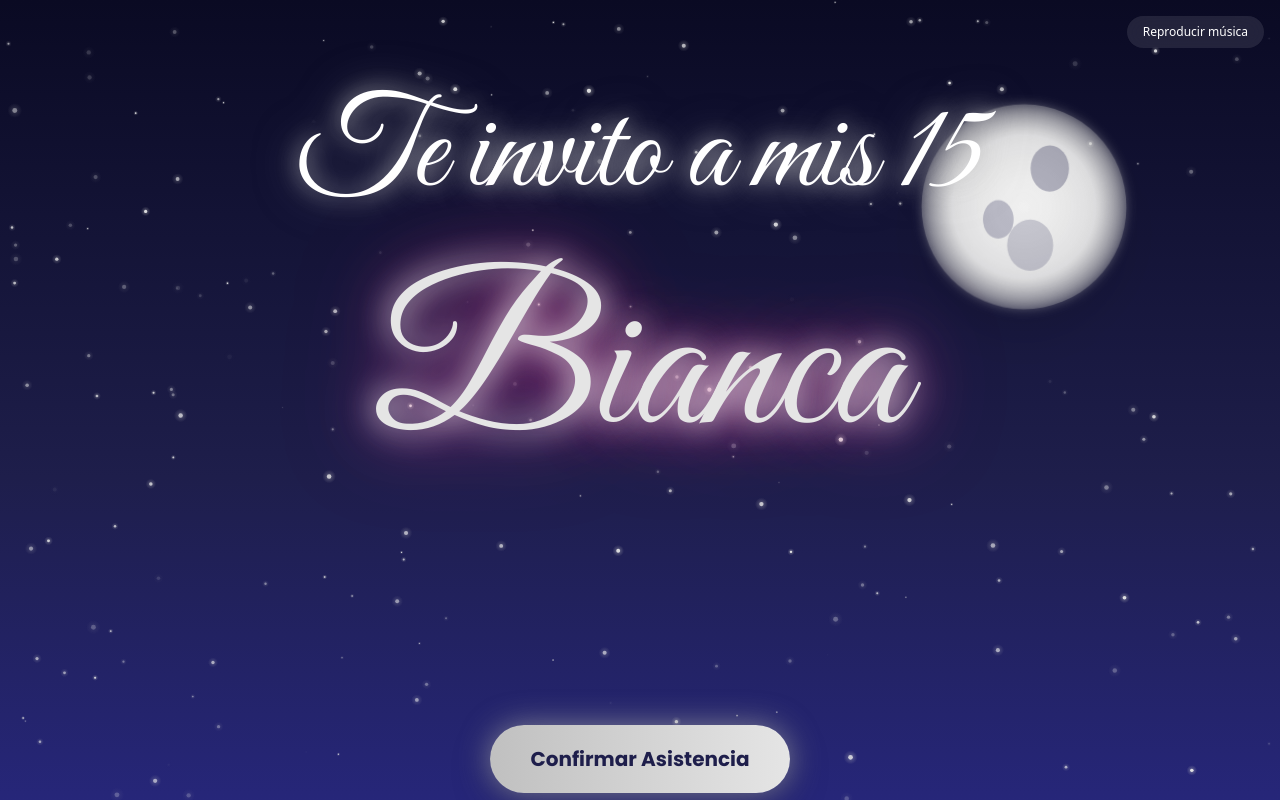
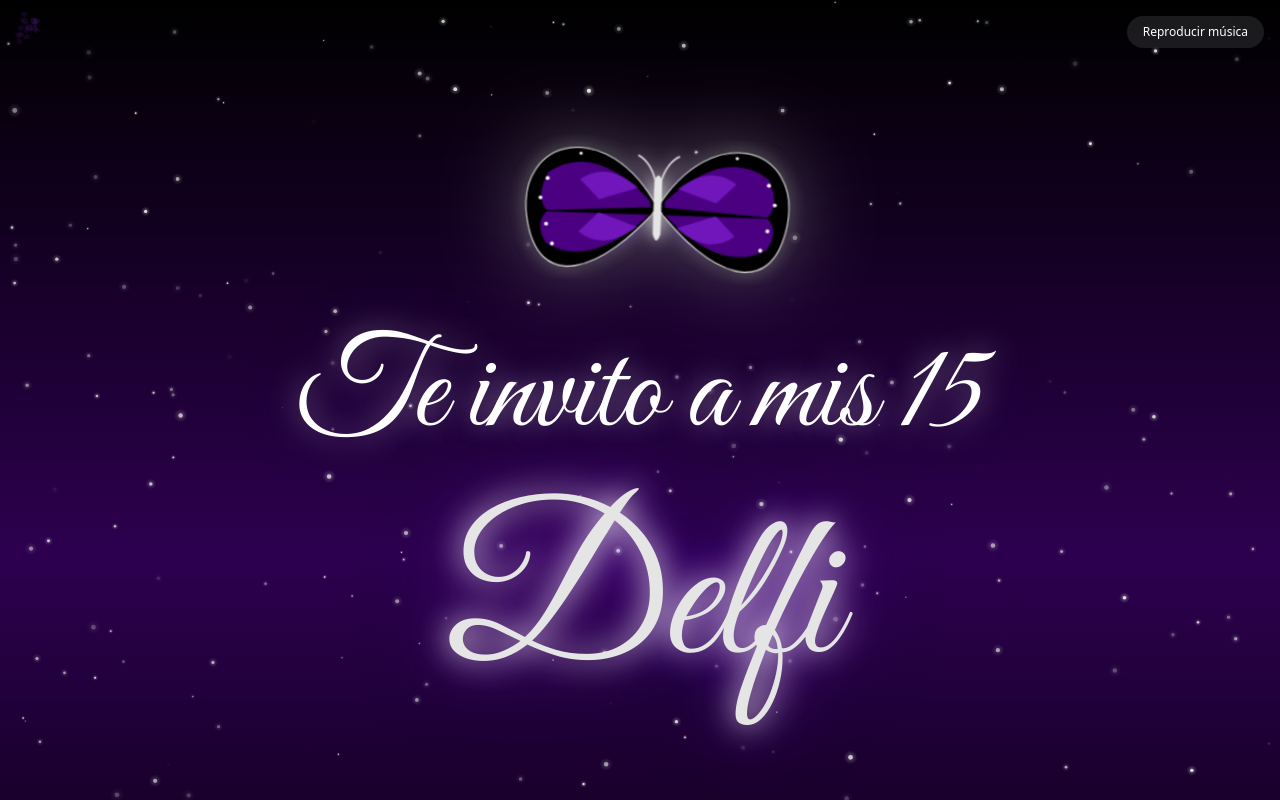
Before and after one commit to Facu14carrizo/Mis15Bianca, a React (Vite) app: page / in a window 1280 px wide. Built offline with nearby package versions, Linux system fonts and the light colour scheme.

Commit message:
origin main

```diff
--- a/package.json
+++ b/package.json
@@ -1,5 +1,5 @@
 {
-  "name": "vite-react-typescript-starter",
+  "name": "vite-react-typescript-delfi",
   "private": true,
   "version": "0.0.0",
   "type": "module",
--- a/src/App.tsx
+++ b/src/App.tsx
@@ -134,7 +134,7 @@ function App() {
   };
 
   return (
-    <div className="relative min-h-screen bg-[#0A0A23]">
+    <div className="relative min-h-screen bg-[#000000]">
       {/* Elemento audio HTML con autoplay para mejor compatibilidad */}
       <audio
         ref={(el) => {
--- a/src/components/Footer.tsx
+++ b/src/components/Footer.tsx
@@ -3,7 +3,7 @@ import { Heart } from 'lucide-react';
 
 export default function Footer() {
   return (
-    <footer className="relative py-12 px-4 sm:px-6 lg:px-8 bg-gradient-to-b from-[#0A0A23] to-black">
+    <footer className="relative py-12 px-4 sm:px-6 lg:px-8 bg-gradient-to-b from-black to-[#2D004F]">
       <div className="max-w-4xl mx-auto">
         <div className="absolute inset-0 opacity-20">
           {[...Array(30)].map((_, i) => (
@@ -49,10 +49,10 @@ export default function Footer() {
                 className="text-[6rem] xs:text-[7rem] sm:text-[10rem] md:text-[12rem] lg:text-[14rem] font-script text-white leading-[0.8]"
                 style={{
                   fontFamily: "'Great Vibes', cursive",
-                  textShadow: '0 0 40px rgba(192, 192, 192, 0.6)'
+                  textShadow: '0 0 40px rgba(138, 43, 226, 0.6)'
                 }}
               >
-                Bianca
+                Delfi
               </h3>
             </div>
             <div className="flex items-center justify-center gap-2">
@@ -112,7 +112,7 @@ export default function Footer() {
                 WaveFrame Studio
                 <span className="absolute -bottom-1 left-0 w-0 h-0.5 bg-[#e60073] transition-all duration-300 group-hover:w-full"></span>
               </a>
-              para Bianca 🌟
+              para Delfi 🌟
             </p>
             <p className="text-[#C0C0C0]/60 text-sm mt-2" style={{ fontFamily: "'Poppins', sans-serif" }}>
               Una noche bajo las estrellas
--- a/src/components/Hero.tsx
+++ b/src/components/Hero.tsx
@@ -8,141 +8,247 @@ interface HeroProps {
 export default function Hero({ onRSVPClick }: HeroProps) {
   return (
     <section className="relative min-h-screen flex items-center justify-center overflow-hidden">
-      <div className="absolute inset-0 bg-gradient-to-b from-[#0A0A23] via-[#1E1E4B] to-[#2A2A8F]" style={{ zIndex: 0 }} />
+      <div className="absolute inset-0 bg-gradient-to-b from-[#000000] via-[#2D004F] to-[#000000]" style={{ zIndex: 0 }} />
       <StarField />
 
+      {/* Butterflies Background */}
+      <div className="absolute inset-0 pointer-events-none" style={{ zIndex: 1 }}>
+        {[...Array(8)].map((_, i) => (
           <motion.div
-        className="absolute top-20 right-10 md:right-20 lg:right-32"
+            key={i}
+            className="absolute"
+            initial={{
+              x: Math.random() * 100 + "%",
+              y: Math.random() * 100 + "%",
+              opacity: 0,
+              scale: 0.3 + Math.random() * 0.4
+            }}
             animate={{
-          y: [0, -20, 0],
-          rotate: [0, 5, 0],
+              x: [null, Math.random() * 100 + "%"],
+              y: [null, Math.random() * 100 + "%"],
+              opacity: [0, 0.6, 0],
+              scale: [0.3, 0.7, 0.3],
+              rotate: [0, 360]
             }}
             transition={{
-          duration: 6,
+              duration: 15 + Math.random() * 25,
+              repeat: Infinity,
+              ease: "linear"
+            }}
+          >
+            <svg width="30" height="30" viewBox="0 0 100 100" className="fill-[#8A2BE2] opacity-40">
+              <path d="M50 50 C 70 20 90 20 90 50 C 90 80 70 80 50 50 C 30 80 10 80 10 50 C 10 20 30 20 50 50" />
+            </svg>
+          </motion.div>
+        ))}
+      </div>
+
+      {/* Main Moon and Butterfly Graphic - Centered for Mobile Priority */}
+      <div className="relative z-10 flex flex-col items-center justify-center w-full pt-12 md:pt-0">
+        <motion.div
+          initial={{ opacity: 0, scale: 0.8 }}
+          animate={{ opacity: 1, scale: 1 }}
+          transition={{ duration: 1, delay: 0.2 }}
+          className="relative mb-[-40px] md:mb-[-80px]"
+        >
+          <motion.div
+            animate={{
+              y: [0, -15, 0],
+              rotate: [0, -2, 2, 0],
+            }}
+            transition={{
+              duration: 8,
               repeat: Infinity,
               ease: "easeInOut"
             }}
-        style={{ zIndex: 2 }}
           >
-        <div className="relative w-32 h-32 md:w-48 md:h-48 lg:w-64 lg:h-64">
-          <svg viewBox="0 0 200 200" className="w-full h-full drop-shadow-2xl">
+            <div className="relative w-48 h-48 sm:w-64 sm:h-64 md:w-80 md:h-80 lg:w-[400px] lg:h-[400px]">
+              <svg viewBox="0 0 400 400" className="w-full h-full drop-shadow-[0_0_40px_rgba(192,192,192,0.4)]">
                 <defs>
-              <radialGradient id="moonGlow" cx="50%" cy="50%" r="50%">
-                <stop offset="0%" style={{ stopColor: '#F0F0F0', stopOpacity: 1 }} />
-                <stop offset="70%" style={{ stopColor: '#E5E5E5', stopOpacity: 0.8 }} />
-                <stop offset="100%" style={{ stopColor: '#C0C0C0', stopOpacity: 0.3 }} />
-              </radialGradient>
-              <filter id="glow">
-                <feGaussianBlur stdDeviation="4" result="coloredBlur" />
-                <feMerge>
-                  <feMergeNode in="coloredBlur" />
-                  <feMergeNode in="SourceGraphic" />
-                </feMerge>
+                  <linearGradient id="silverGrad" x1="0%" y1="0%" x2="100%" y2="100%">
+                    <stop offset="0%" stopColor="#FFFFFF" />
+                    <stop offset="50%" stopColor="#C0C0C0" />
+                    <stop offset="100%" stopColor="#A0A0A0" />
+                  </linearGradient>
+                  <filter id="moonGlow">
+                    <feGaussianBlur stdDeviation="6" result="blur" />
+                    <feComposite in="SourceGraphic" in2="blur" operator="over" />
                   </filter>
                 </defs>
-            <circle cx="100" cy="100" r="80" fill="url(#moonGlow)" filter="url(#glow)" />
-            <ellipse cx="120" cy="70" rx="15" ry="18" fill="#1E1E4B" opacity="0.3" />
-            <ellipse cx="80" cy="110" rx="12" ry="15" fill="#1E1E4B" opacity="0.25" />
-            <ellipse cx="105" cy="130" rx="18" ry="20" fill="#1E1E4B" opacity="0.2" />
+
+                {/* Detailed Crescent Moon - Premium Silver */}
+                <path
+                  d="M200 40 A 160 160 0 1 0 200 360 A 130 130 0 1 1 200 40"
+                  fill="url(#silverGrad)"
+                  filter="url(#moonGlow)"
+                  className="drop-shadow-[0_0_30px_rgba(255,255,255,0.6)]"
+                />
+
+                {/* Detailed Butterfly over Moon - High Fidelity to Image */}
+                <motion.g
+                  animate={{
+                    scale: [1, 1.03, 1],
+                    rotateY: [0, 15, 0]
+                  }}
+                  transition={{ duration: 5, repeat: Infinity, ease: "easeInOut" }}
+                >
+                  <g transform="translate(140, 140) scale(1.3)" filter="url(#moonGlow)">
+                    {/* Wings Outline - Black/Deep Violet */}
+                    <path
+                      d="M60 60 C 100 -10 170 10 160 70 C 150 130 100 110 60 60 C 20 110 -30 130 -40 70 C -50 10 20 -10 60 60"
+                      fill="#000000"
+                      stroke="#E5E5E5"
+                      strokeWidth="0.8"
+                    />
+                    {/* Wings Main Panels - Vibrant Violet */}
+                    <g fill="#4B0082" stroke="#000000" strokeWidth="1">
+                      {/* Right Wing */}
+                      <path d="M65 55 Q 110 10 145 35 Q 155 55 145 65 L 65 60 Z" />
+                      <path d="M65 65 Q 110 110 145 90 Q 155 75 145 65 L 65 65 Z" />
+
+                      {/* Left Wing */}
+                      <path d="M55 55 Q 10 10 -25 35 Q -35 55 -25 65 L 55 60 Z" />
+                      <path d="M55 65 Q 10 110 -25 90 Q -35 75 -25 65 L 55 65 Z" />
+                    </g>
+
+                    {/* Inner Wing Details - Lighter Violet */}
+                    <g fill="#8A2BE2" opacity="0.6">
+                      <path d="M75 45 Q 100 25 120 40 L 105 55 Z" />
+                      <path d="M75 75 Q 100 95 120 80 L 105 65 Z" />
+                      <path d="M45 45 Q 20 25 0 40 L 15 55 Z" />
+                      <path d="M45 75 Q 20 95 0 80 L 15 65 Z" />
+                    </g>
+
+                    {/* Butterfly Body - Silver Highlight */}
+                    <path
+                      d="M57 40 Q 60 30 63 40 L 63 80 Q 60 90 57 80 Z"
+                      fill="#E5E5E5"
+                    />
+
+                    {/* Antennae */}
+                    <path
+                      d="M58 40 Q 54 25 44 20 M62 40 Q 66 25 76 20"
+                      fill="none"
+                      stroke="#E5E5E5"
+                      strokeWidth="1.2"
+                    />
+
+                    {/* Characteristic White/Silver dots on edges */}
+                    <g fill="#FFFFFF">
+                      <circle cx="145" cy="40" r="1.5" />
+                      <circle cx="150" cy="55" r="1.5" />
+                      <circle cx="145" cy="75" r="1.5" />
+                      <circle cx="140" cy="90" r="1.5" />
+
+                      <circle cx="-25" cy="40" r="1.5" />
+                      <circle cx="-30" cy="55" r="1.5" />
+                      <circle cx="-25" cy="75" r="1.5" />
+                      <circle cx="-20" cy="90" r="1.5" />
+
+                      <circle cx="120" cy="20" r="1.2" />
+                      <circle cx="0" cy="20" r="1.2" />
+                    </g>
+                  </g>
+                </motion.g>
               </svg>
-          <div className="absolute inset-0 bg-gradient-radial from-white/20 to-transparent rounded-full blur-2xl" />
             </div>
           </motion.div>
+        </motion.div>
 
-      <div className="relative z-10 text-center px-4 sm:px-6 lg:px-8 max-w-5xl mx-auto mt-20">
         <motion.div
           initial={{ opacity: 0, y: 30 }}
           animate={{ opacity: 1, y: 0 }}
-          transition={{ duration: 1, delay: 0.3 }}
+          transition={{ duration: 1, delay: 0.5 }}
+          className="text-center"
         >
           <motion.h1
-            className="font-script text-5xl xs:text-6xl sm:text-7xl md:text-8xl lg:text-9xl text-white mb-8 sm:mb-12 leading-none"
+            className="font-script text-5xl xs:text-6xl sm:text-7xl md:text-8xl lg:text-9xl text-white mb-6 md:mb-12 leading-none"
             style={{
-              textShadow: '0 0 20px rgba(192, 192, 192, 0.8), 0 0 40px rgba(192, 192, 192, 0.5), 0 0 60px rgba(192, 192, 192, 0.3)',
+              textShadow: '0 0 20px rgba(192, 192, 192, 0.4), 0 0 40px rgba(75, 0, 130, 0.3)',
               fontFamily: "'Great Vibes', cursive",
               lineHeight: 1.2
             }}
             animate={{
               textShadow: [
-                '0 0 20px rgba(192, 192, 192, 0.8), 0 0 40px rgba(192, 192, 192, 0.5)',
-                '0 0 30px rgba(192, 192, 192, 1), 0 0 60px rgba(192, 192, 192, 0.7)',
-                '0 0 20px rgba(192, 192, 192, 0.8), 0 0 40px rgba(192, 192, 192, 0.5)',
+                '0 0 20px rgba(192, 192, 192, 0.4), 0 0 40px rgba(75, 0, 130, 0.3)',
+                '0 0 30px rgba(192, 192, 192, 0.6), 0 0 60px rgba(75, 0, 130, 0.5)',
+                '0 0 20px rgba(192, 192, 192, 0.4), 0 0 40px rgba(75, 0, 130, 0.3)',
               ]
             }}
-            transition={{ duration: 3, repeat: Infinity }}
+            transition={{ duration: 4, repeat: Infinity }}
           >
             Te invito a mis 15
           </motion.h1>
-        </motion.div>
 
           <motion.div
             initial={{ opacity: 0, scale: 0.8 }}
             animate={{ opacity: 1, scale: 1 }}
-          transition={{ duration: 1, delay: 0.6 }}
+            transition={{ duration: 1, delay: 0.8 }}
           >
             <motion.h2
-            className="font-script text-[6rem] xs:text-[7rem] sm:text-[9rem] md:text-[11rem] lg:text-[13rem] text-[#E5E5E5] mb-8 leading-[0.9]"
+              className="font-script text-[6rem] xs:text-[7rem] sm:text-[9rem] md:text-[11rem] lg:text-[13rem] text-silver-bright mb-8 leading-[0.8]"
               style={{
-              textShadow: '0 0 10px #fff, 0 0 20px #fff, 0 0 30px #e60073, 0 0 40px #e60073, 0 0 50px #e60073, 0 0 60px #e60073, 0 0 70px #e60073',
+                textShadow: '0 0 15px #fff, 0 0 30px #8A2BE2, 0 0 45px #4B0082',
                 fontFamily: "'Great Vibes', cursive"
               }}
               animate={{
                 textShadow: [
-                '0 0 20px rgba(255,255,255,0.8), 0 0 40px rgba(255,105,180,0.6), 0 0 60px rgba(255,20,147,0.4)',
-                '0 0 40px rgba(255,255,255,1), 0 0 80px rgba(255,105,180,0.9), 0 0 120px rgba(255,20,147,0.7)',
-                '0 0 20px rgba(255,255,255,0.8), 0 0 40px rgba(255,105,180,0.6), 0 0 60px rgba(255,20,147,0.4)',
+                  '0 0 20px rgba(255,255,255,0.8), 0 0 40px rgba(138,43,226,0.6), 0 0 60px rgba(75,0,130,0.4)',
+                  '0 0 40px rgba(255,255,255,1), 0 0 80px rgba(138,43,226,0.9), 0 0 120px rgba(75,0,130,0.7)',
+                  '0 0 20px rgba(255,255,255,0.8), 0 0 40px rgba(138,43,226,0.6), 0 0 60px rgba(75,0,130,0.4)',
                 ]
               }}
               transition={{ duration: 3, repeat: Infinity, delay: 0.5 }}
             >
-            Bianca
+              Delfi
             </motion.h2>
           </motion.div>
 
           <motion.div
             initial={{ opacity: 0, y: 30 }}
             animate={{ opacity: 1, y: 0 }}
-          transition={{ duration: 1, delay: 0.9 }}
-          className="mt-48 sm:mt-64 relative z-10"
+            transition={{ duration: 1, delay: 1.1 }}
+            className="mt-24 sm:mt-32 md:mt-48 relative z-10"
           >
             <motion.button
               onClick={onRSVPClick}
-            className="group relative px-8 py-4 sm:px-10 sm:py-5 bg-gradient-to-r from-[#C0C0C0] to-[#E5E5E5] text-[#1E1E4B] font-bold text-lg sm:text-xl rounded-full overflow-hidden transition-all duration-300"
+              className="group relative px-8 py-4 sm:px-10 sm:py-5 bg-gradient-to-r from-[#4B0082] to-[#2D004F] text-white font-bold text-lg sm:text-xl rounded-full overflow-hidden transition-all duration-300 border border-silver/30"
               style={{
-              boxShadow: '0 0 30px rgba(192, 192, 192, 0.6), 0 10px 40px rgba(0, 0, 0, 0.3)',
+                boxShadow: '0 0 30px rgba(75, 0, 130, 0.4), 0 10px 40px rgba(0, 0, 0, 0.5)',
                 fontFamily: "'Poppins', sans-serif"
               }}
-            whileHover={{ scale: 1.05 }}
+              whileHover={{ scale: 1.05, boxShadow: '0 0 40px rgba(138, 43, 226, 0.6)' }}
               whileTap={{ scale: 0.95 }}
             >
               <span className="relative z-10">Confirmar Asistencia</span>
               <motion.div
-              className="absolute inset-0 bg-white"
+                className="absolute inset-0 bg-silver/20"
                 initial={{ scale: 0, opacity: 0 }}
-              whileHover={{ scale: 2, opacity: 0.3 }}
+                whileHover={{ scale: 2, opacity: 1 }}
                 transition={{ duration: 0.5 }}
               />
             </motion.button>
+          </motion.div>
         </motion.div>
 
         <motion.div
           initial={{ opacity: 0 }}
           animate={{ opacity: 1 }}
-          transition={{ duration: 1, delay: 1.2 }}
-          className="mt-20 sm:mt-32 relative z-10"
+          transition={{ duration: 1, delay: 1.4 }}
+          className="mt-12 sm:mt-20 md:mt-32 relative z-10"
         >
           <motion.div
             animate={{ y: [0, 10, 0] }}
             transition={{ duration: 2, repeat: Infinity }}
           >
-            <svg className="w-8 h-8 mx-auto text-[#C0C0C0]" fill="none" stroke="currentColor" viewBox="0 0 24 24">
+            <svg className="w-8 h-8 mx-auto text-silver" fill="none" stroke="currentColor" viewBox="0 0 24 24">
               <path strokeLinecap="round" strokeLinejoin="round" strokeWidth={2} d="M19 14l-7 7m0 0l-7-7m7 7V3" />
             </svg>
           </motion.div>
         </motion.div>
       </div>
 
-      <div className="absolute bottom-0 left-0 right-0 h-32 bg-gradient-to-t from-[#0A0A23] to-transparent" style={{ zIndex: 2 }} />
+      <div className="absolute bottom-0 left-0 right-0 h-32 bg-gradient-to-t from-black to-transparent" style={{ zIndex: 2 }} />
     </section>
   );
 }
```
Also changed, not shown: index.html (+6 -6 lines), src/components/EventDetails.tsx (+7 -7 lines), src/components/Gifts.tsx (+8 -8 lines), src/components/RSVPForm.tsx (+8 -8 lines), tailwind.config.js (+8 -1 lines). Lines whose indentation alone changed are shown as unchanged.
